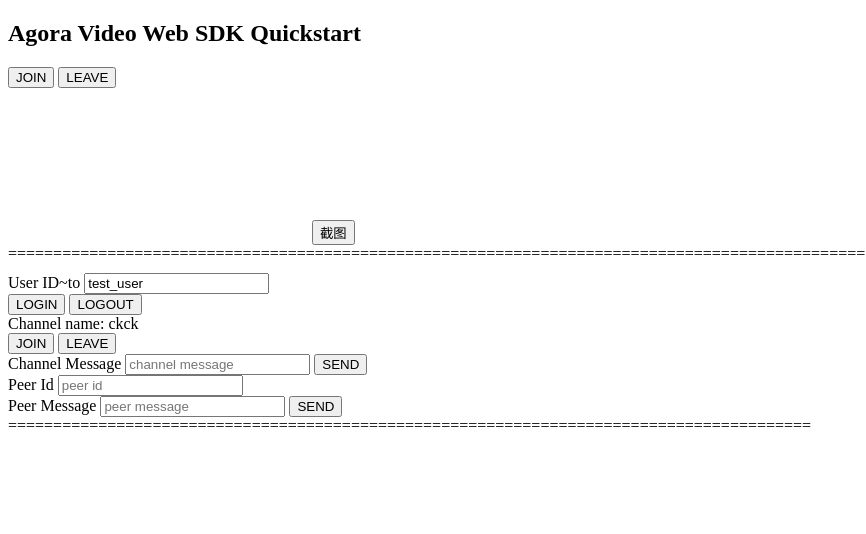
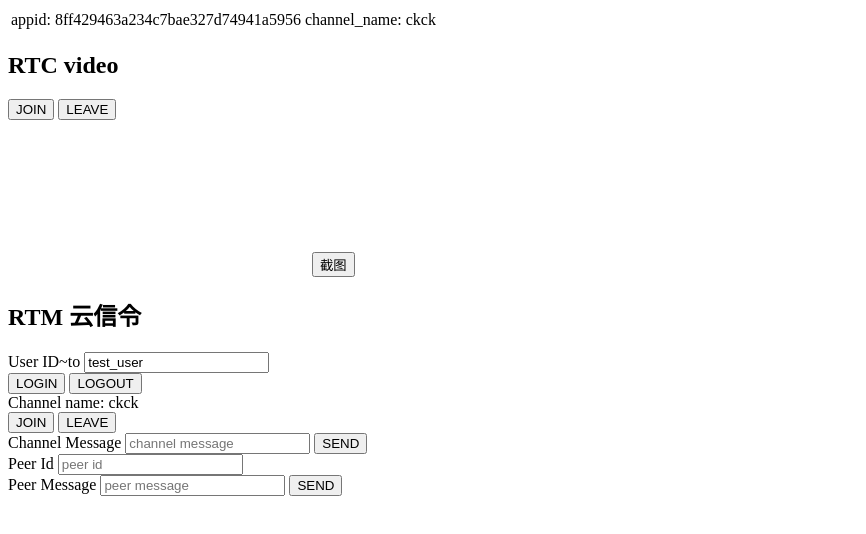
Before and after one commit to mqzhifu/agoda_web, a website built with webpack: page index.html in a window 1280 px wide. Shown: the whole page, without its empty margins (0-866 px from the left). Built offline with nearby package versions, Linux system fonts and the light colour scheme; what agora-rtc-sdk-ng, agora-rtm-sdk would draw is missing.

Commit message:
Update index.html

```diff
--- a/index.html
+++ b/index.html
@@ -2,17 +2,24 @@
 <html lang="en">
 <head>
     <meta charset="UTF-8" />
-    <title>Agora Video Web SDK Quickstart</title>
+    <title>Agora RTC RTM DEMO</title>
     <!--
     This line is used to refer to the bundle.js file packaged by webpack. A sample webpack configuration is shown in the later step of running your app.
     -->
     <script src="jquery.min.js"></script>
-    <script src="./dist/bundle.js"></script>
+    <script src="./bundle.js"></script>
 
 </head>
 <body>
-<h2 class="left-align">Agora Video Web SDK Quickstart</h2>
 <div class="row">
+    <div>
+        <table>
+            <tr><td>appid:</td><td id="appId"></td><td>channel_name:</td><td id="channel_name"></td></tr>
+        </table>
+    </div>
+</div>
+<div class="row">
+    <div><h2 class="left-align">RTC video</h2></div>
     <div>
         <button type="button" id="join">JOIN</button>
         <button type="button" id="leave">LEAVE</button>
@@ -25,8 +32,8 @@
 </div>
 
 
-================================================================================================<br/>
-
+<div class="row">
+<div><h2 class="left-align">RTM 云信令</h2></div>
 <form id="loginForm">
     <div class="col" style="min-width: 433px; max-width: 443px">
         <div class="card" style="margin-top: 0px; margin-bottom: 0px;">
@@ -70,8 +77,7 @@
 
     <div id="log"></div>
 </form>
-
-=========================================================================================<br/>
+</div>
 
 
 
```
